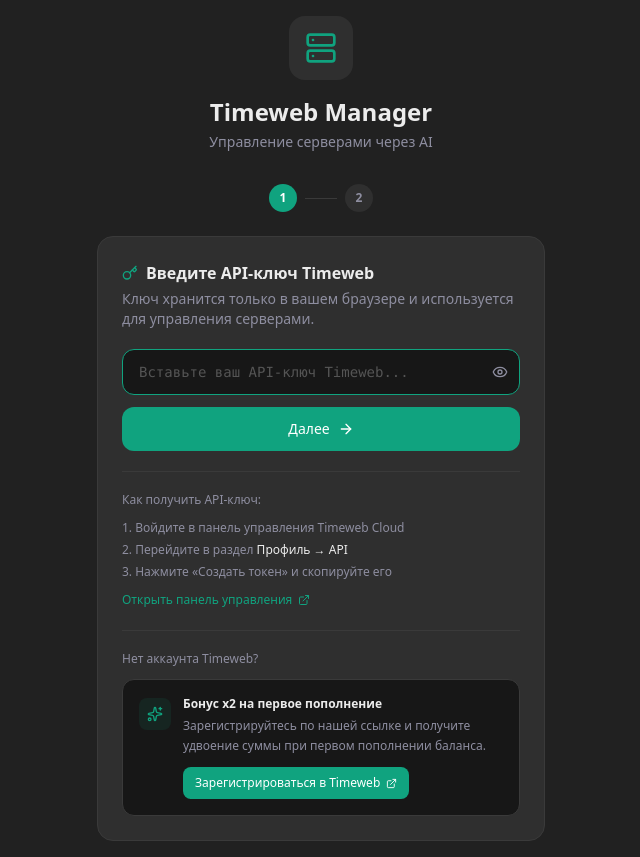
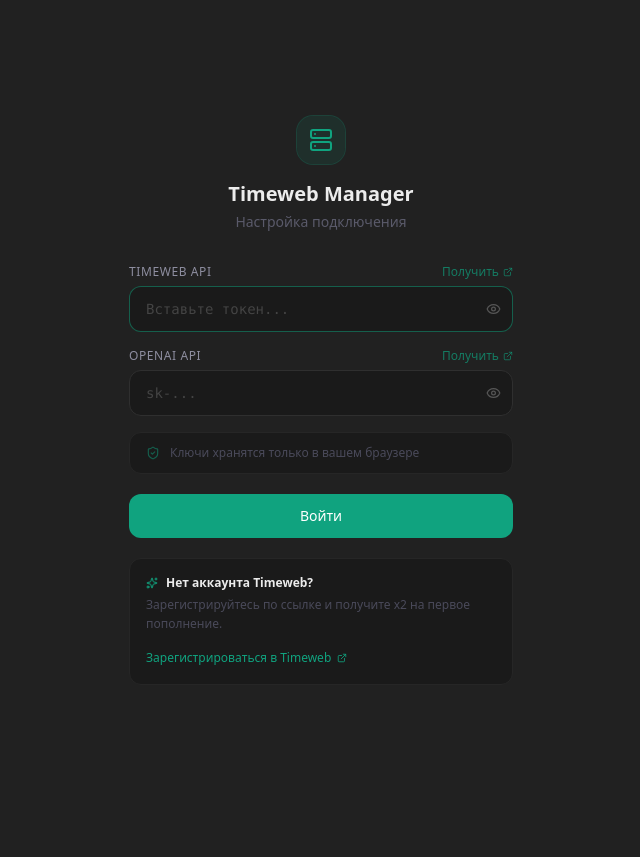
Before and after one commit to yarponomarevdev/timeweb-api-chat, a Next.js app: page / in a window 1280 px wide. Shown: the whole page, without its empty margins (319-959 px from the left). After the commit the page ends 800 px from the top, so only its background shows below. Built offline with nearby package versions, Linux system fonts and the light colour scheme.

Commit message:
feat: улучшен интерфейс и мобильная версия

```diff
--- a/app/globals.css
+++ b/app/globals.css
@@ -47,9 +47,13 @@ body {
 }
 
 /* Custom scrollbar */
-::-webkit-scrollbar { width: 6px; }
+::-webkit-scrollbar { width: 6px; height: 0; }
 ::-webkit-scrollbar-track { background: transparent; }
 ::-webkit-scrollbar-thumb { background: #3a3a3a; border-radius: 3px; }
+
+/* Утилита для полного скрытия scrollbar */
+.no-scrollbar { scrollbar-width: none; -ms-overflow-style: none; }
+.no-scrollbar::-webkit-scrollbar { display: none; }
 
 /* Markdown styles */
 .prose-chat {
--- a/app/layout.tsx
+++ b/app/layout.tsx
@@ -12,7 +12,7 @@ export const metadata: Metadata = {
 export default function RootLayout({ children }: { children: React.ReactNode }) {
   return (
     <html lang="ru" className="dark">
-      <body className={`${geist.variable} font-sans antialiased bg-[#212121] text-[#ececec] h-screen w-screen overflow-hidden`}>
+      <body suppressHydrationWarning className={`${geist.variable} font-sans antialiased bg-[#212121] text-[#ececec] h-screen w-screen overflow-hidden`}>
         {children}
       </body>
     </html>
--- a/components/api-key-setup.tsx
+++ b/components/api-key-setup.tsx
@@ -1,7 +1,7 @@
 "use client";
 
 import React, { useState } from "react";
-import { Server, Key, ExternalLink, Eye, EyeOff, Sparkles, ArrowRight, ArrowLeft } from "lucide-react";
+import { Server, Eye, EyeOff, ExternalLink, Sparkles, ShieldCheck } from "lucide-react";
 
 interface ApiKeySetupProps {
   initialTimewebKey?: string;
@@ -10,237 +10,146 @@ interface ApiKeySetupProps {
 }
 
 export function ApiKeySetup({ initialTimewebKey = "", initialOpenaiKey = "", onSave }: ApiKeySetupProps) {
-  const [step, setStep] = useState<1 | 2>(1);
+  const [timewebKey, setTimewebKey] = useState(initialTimewebKey);
+  const [openaiKey, setOpenaiKey] = useState(initialOpenaiKey);
+  const [showTimeweb, setShowTimeweb] = useState(false);
+  const [showOpenai, setShowOpenai] = useState(false);
+  const [errors, setErrors] = useState<{ timeweb?: string; openai?: string }>({});
 
-  // Шаг 1: Timeweb
-  const [timewebKey, setTimewebKey] = useState(initialTimewebKey);
-  const [showTimewebKey, setShowTimewebKey] = useState(false);
-  const [timewebError, setTimewebError] = useState("");
-
-  // Шаг 2: OpenAI
-  const [openaiKey, setOpenaiKey] = useState(initialOpenaiKey);
-  const [showOpenaiKey, setShowOpenaiKey] = useState(false);
-  const [openaiError, setOpenaiError] = useState("");
-
-  const handleStep1Submit = (e: React.FormEvent) => {
+  const handleSubmit = (e: React.FormEvent) => {
     e.preventDefault();
-    const trimmed = timewebKey.trim();
-    if (!trimmed) {
-      setTimewebError("Введите API-ключ Timeweb");
-      return;
-    }
-    setTimewebError("");
-    setStep(2);
-  };
-
-  const handleStep2Submit = (e: React.FormEvent) => {
-    e.preventDefault();
-    const trimmed = openaiKey.trim();
-    if (!trimmed) {
-      setOpenaiError("Введите API-ключ OpenAI");
-      return;
-    }
-    setOpenaiError("");
-    onSave(timewebKey.trim(), trimmed);
+    const errs: { timeweb?: string; openai?: string } = {};
+    if (!timewebKey.trim()) errs.timeweb = "Обязательное поле";
+    if (!openaiKey.trim()) errs.openai = "Обязательное поле";
+    if (Object.keys(errs).length) { setErrors(errs); return; }
+    onSave(timewebKey.trim(), openaiKey.trim());
   };
 
   return (
     <div className="min-h-screen bg-[#212121] flex items-center justify-center p-4">
-      <div className="w-full max-w-md">
+      <div className="w-full max-w-sm">
+
         {/* Логотип */}
         <div className="flex flex-col items-center mb-8">
-          <div className="w-16 h-16 bg-[#2f2f2f] rounded-2xl flex items-center justify-center mb-4">
-            <Server size={32} className="text-[#10a37f]" />
+          <div className="w-12 h-12 bg-[#10a37f]/10 ring-1 ring-[#10a37f]/25 rounded-2xl flex items-center justify-center mb-4">
+            <Server size={24} className="text-[#10a37f]" />
           </div>
-          <h1 className="text-2xl font-bold text-[#ececec]">Timeweb Manager</h1>
-          <p className="text-[#8e8ea0] text-sm mt-1">Управление серверами через AI</p>
+          <h1 className="text-xl font-bold text-[#ececec]">Timeweb Manager</h1>
+          <p className="text-[#5a5a6a] text-sm mt-1">Настройка подключения</p>
         </div>
 
-        {/* Индикатор шагов */}
-        <div className="flex items-center justify-center gap-2 mb-6">
-          {[1, 2].map((s) => (
-            <div key={s} className="flex items-center gap-2">
-              <div
-                className={`w-7 h-7 rounded-full flex items-center justify-center text-xs font-semibold transition-colors ${
-                  step === s
-                    ? "bg-[#10a37f] text-white"
-                    : step > s
-                    ? "bg-[#10a37f]/30 text-[#10a37f]"
-                    : "bg-[#2f2f2f] text-[#8e8ea0]"
-                }`}
-              >
-                {s}
-              </div>
-              {s < 2 && (
-                <div className={`w-8 h-px ${step > s ? "bg-[#10a37f]" : "bg-[#3a3a3a]"}`} />
-              )}
-            </div>
-          ))}
-        </div>
+        <form onSubmit={handleSubmit} className="flex flex-col gap-4">
 
-        {step === 1 ? (
-          /* ===== Шаг 1: Timeweb API ключ ===== */
-          <div className="bg-[#2f2f2f] rounded-2xl p-6 border border-[#3a3a3a]">
-            <div className="flex items-center gap-2 mb-1">
-              <Key size={16} className="text-[#10a37f]" />
-              <h2 className="text-[#ececec] font-semibold">Введите API-ключ Timeweb</h2>
-            </div>
-            <p className="text-[#8e8ea0] text-sm mb-5">
-              Ключ хранится только в вашем браузере и используется для управления серверами.
-            </p>
-
-            <form onSubmit={handleStep1Submit} className="flex flex-col gap-3">
-              <div className="relative">
-                <input
-                  type={showTimewebKey ? "text" : "password"}
-                  value={timewebKey}
-                  onChange={(e) => {
-                    setTimewebKey(e.target.value);
-                    setTimewebError("");
-                  }}
-                  placeholder="Вставьте ваш API-ключ Timeweb..."
-                  autoFocus
-                  className="w-full bg-[#171717] border border-[#3a3a3a] rounded-xl px-4 py-3 pr-11 text-[#ececec] placeholder-[#555] text-sm focus:outline-none focus:border-[#10a37f] transition-colors font-mono"
-                />
-                <button
-                  type="button"
-                  onClick={() => setShowTimewebKey((v) => !v)}
-                  className="absolute right-3 top-1/2 -translate-y-1/2 text-[#8e8ea0] hover:text-[#ececec] transition-colors"
-                >
-                  {showTimewebKey ? <EyeOff size={16} /> : <Eye size={16} />}
-                </button>
-              </div>
-
-              {timewebError && <p className="text-red-400 text-xs">{timewebError}</p>}
-
-              <button
-                type="submit"
-                className="w-full bg-[#10a37f] hover:bg-[#0d8f6f] text-white font-medium py-3 rounded-xl transition-colors text-sm flex items-center justify-center gap-2"
-              >
-                Далее
-                <ArrowRight size={16} />
-              </button>
-            </form>
-
-            {/* Инструкция по получению ключа */}
-            <div className="mt-5 pt-5 border-t border-[#3a3a3a]">
-              <p className="text-[#8e8ea0] text-xs mb-3">Как получить API-ключ:</p>
-              <ol className="text-[#8e8ea0] text-xs space-y-1.5 list-decimal list-inside">
-                <li>Войдите в панель управления Timeweb Cloud</li>
-                <li>Перейдите в раздел <span className="text-[#ececec]">Профиль → API</span></li>
-                <li>Нажмите «Создать токен» и скопируйте его</li>
-              </ol>
+          {/* Timeweb API */}
+          <div className="flex flex-col gap-1.5">
+            <div className="flex items-center justify-between">
+              <label className="text-xs font-medium text-[#8e8ea0] uppercase tracking-wider">
+                Timeweb API
+              </label>
               <a
                 href="https://timeweb.cloud/my/api-keys"
                 target="_blank"
                 rel="noopener noreferrer"
-                className="inline-flex items-center gap-1.5 mt-3 text-[#10a37f] hover:text-[#0d8f6f] text-xs transition-colors"
+                className="text-xs text-[#10a37f]/70 hover:text-[#10a37f] flex items-center gap-1 transition-colors"
               >
-                Открыть панель управления
-                <ExternalLink size={12} />
+                Получить <ExternalLink size={10} />
               </a>
             </div>
-
-            {/* Блок реферальной ссылки */}
-            <div className="mt-5 pt-5 border-t border-[#3a3a3a]">
-              <p className="text-[#8e8ea0] text-xs mb-3">Нет аккаунта Timeweb?</p>
-              <div className="bg-[#171717] rounded-xl p-4 border border-[#3a3a3a]">
-                <div className="flex items-start gap-3">
-                  <div className="w-8 h-8 bg-[#10a37f]/10 rounded-lg flex items-center justify-center flex-shrink-0 mt-0.5">
-                    <Sparkles size={16} className="text-[#10a37f]" />
-                  </div>
-                  <div>
-                    <p className="text-[#ececec] text-xs font-semibold mb-1">Бонус x2 на первое пополнение</p>
-                    <p className="text-[#8e8ea0] text-xs mb-3 leading-relaxed">
-                      Зарегистрируйтесь по нашей ссылке и получите удвоение суммы при первом пополнении баланса.
-                    </p>
-                    <a
-                      href="https://timeweb.cloud/?i=128621"
-                      target="_blank"
-                      rel="noopener noreferrer"
-                      className="inline-flex items-center gap-1.5 bg-[#10a37f] hover:bg-[#0d8f6f] text-white text-xs font-medium px-3 py-2 rounded-lg transition-colors"
-                    >
-                      Зарегистрироваться в Timeweb
-                      <ExternalLink size={11} />
-                    </a>
-                  </div>
-                </div>
-              </div>
-            </div>
-          </div>
-        ) : (
-          /* ===== Шаг 2: OpenAI API ключ ===== */
-          <div className="bg-[#2f2f2f] rounded-2xl p-6 border border-[#3a3a3a]">
-            <div className="flex items-center gap-2 mb-1">
-              <Sparkles size={16} className="text-[#10a37f]" />
-              <h2 className="text-[#ececec] font-semibold">Введите API-ключ OpenAI</h2>
-            </div>
-            <p className="text-[#8e8ea0] text-sm mb-5">
-              AI работает за счёт вашего ключа OpenAI. Ключ хранится только в браузере.
-            </p>
-
-            <form onSubmit={handleStep2Submit} className="flex flex-col gap-3">
-              <div className="relative">
-                <input
-                  type={showOpenaiKey ? "text" : "password"}
-                  value={openaiKey}
-                  onChange={(e) => {
-                    setOpenaiKey(e.target.value);
-                    setOpenaiError("");
-                  }}
-                  placeholder="sk-..."
-                  autoFocus
-                  className="w-full bg-[#171717] border border-[#3a3a3a] rounded-xl px-4 py-3 pr-11 text-[#ececec] placeholder-[#555] text-sm focus:outline-none focus:border-[#10a37f] transition-colors font-mono"
-                />
-                <button
-                  type="button"
-                  onClick={() => setShowOpenaiKey((v) => !v)}
-                  className="absolute right-3 top-1/2 -translate-y-1/2 text-[#8e8ea0] hover:text-[#ececec] transition-colors"
-                >
-                  {showOpenaiKey ? <EyeOff size={16} /> : <Eye size={16} />}
-                </button>
-              </div>
-
-              {openaiError && <p className="text-red-400 text-xs">{openaiError}</p>}
-
-              <button
-                type="submit"
-                className="w-full bg-[#10a37f] hover:bg-[#0d8f6f] text-white font-medium py-3 rounded-xl transition-colors text-sm flex items-center justify-center gap-2"
-              >
-                Войти
-                <ArrowRight size={16} />
-              </button>
-
+            <div className="relative">
+              <input
+                type={showTimeweb ? "text" : "password"}
+                value={timewebKey}
+                onChange={(e) => { setTimewebKey(e.target.value); setErrors(p => ({ ...p, timeweb: undefined })); }}
+                placeholder="Вставьте токен..."
+                autoFocus
+                className={`w-full bg-[#1a1a1a] border rounded-xl px-4 py-3 pr-11 text-[#ececec] placeholder-[#444] text-sm focus:outline-none transition-colors font-mono ${
+                  errors.timeweb ? "border-red-500/50" : "border-[#2f2f2f] focus:border-[#10a37f]/50"
+                }`}
+              />
               <button
                 type="button"
-                onClick={() => setStep(1)}
-                className="w-full text-[#8e8ea0] hover:text-[#ececec] py-2 text-sm transition-colors flex items-center justify-center gap-1.5"
+                tabIndex={-1}
+                onClick={() => setShowTimeweb(v => !v)}
+                className="absolute right-3 top-1/2 -translate-y-1/2 text-[#555] hover:text-[#8e8ea0] transition-colors"
               >
-                <ArrowLeft size={14} />
-                Назад
+                {showTimeweb ? <EyeOff size={15} /> : <Eye size={15} />}
               </button>
-            </form>
+            </div>
+            {errors.timeweb && <p className="text-red-400/80 text-xs pl-1">{errors.timeweb}</p>}
+          </div>
 
-            {/* Инструкция по получению ключа OpenAI */}
-            <div className="mt-5 pt-5 border-t border-[#3a3a3a]">
-              <p className="text-[#8e8ea0] text-xs mb-3">Как получить API-ключ OpenAI:</p>
-              <ol className="text-[#8e8ea0] text-xs space-y-1.5 list-decimal list-inside">
-                <li>Зайдите на <span className="text-[#ececec]">platform.openai.com</span></li>
-                <li>Перейдите в раздел <span className="text-[#ececec]">API Keys</span></li>
-                <li>Нажмите «Create new secret key» и скопируйте его</li>
-              </ol>
+          {/* OpenAI API */}
+          <div className="flex flex-col gap-1.5">
+            <div className="flex items-center justify-between">
+              <label className="text-xs font-medium text-[#8e8ea0] uppercase tracking-wider">
+                OpenAI API
+              </label>
               <a
                 href="https://platform.openai.com/api-keys"
                 target="_blank"
                 rel="noopener noreferrer"
-                className="inline-flex items-center gap-1.5 mt-3 text-[#10a37f] hover:text-[#0d8f6f] text-xs transition-colors"
+                className="text-xs text-[#10a37f]/70 hover:text-[#10a37f] flex items-center gap-1 transition-colors"
               >
-                Открыть OpenAI Platform
-                <ExternalLink size={12} />
+                Получить <ExternalLink size={10} />
               </a>
             </div>
+            <div className="relative">
+              <input
+                type={showOpenai ? "text" : "password"}
+                value={openaiKey}
+                onChange={(e) => { setOpenaiKey(e.target.value); setErrors(p => ({ ...p, openai: undefined })); }}
+                placeholder="sk-..."
+                className={`w-full bg-[#1a1a1a] border rounded-xl px-4 py-3 pr-11 text-[#ececec] placeholder-[#444] text-sm focus:outline-none transition-colors font-mono ${
+                  errors.openai ? "border-red-500/50" : "border-[#2f2f2f] focus:border-[#10a37f]/50"
+                }`}
+              />
+              <button
+                type="button"
+                tabIndex={-1}
+                onClick={() => setShowOpenai(v => !v)}
+                className="absolute right-3 top-1/2 -translate-y-1/2 text-[#555] hover:text-[#8e8ea0] transition-colors"
+              >
+                {showOpenai ? <EyeOff size={15} /> : <Eye size={15} />}
+              </button>
+            </div>
+            {errors.openai && <p className="text-red-400/80 text-xs pl-1">{errors.openai}</p>}
           </div>
-        )}
+
+          {/* Заметка о безопасности */}
+          <div className="flex items-center gap-2.5 text-xs text-[#4a4a5a] bg-[#1a1a1a] rounded-xl px-4 py-3 border border-[#262626]">
+            <ShieldCheck size={14} className="text-[#10a37f]/50 flex-shrink-0" />
+            Ключи хранятся только в вашем браузере
+          </div>
+
+          {/* Кнопка входа */}
+          <button
+            type="submit"
+            className="w-full bg-[#10a37f] hover:bg-[#0e9572] active:bg-[#0b7a60] text-white font-medium py-3 rounded-xl transition-colors text-sm mt-1"
+          >
+            Войти
+          </button>
+        </form>
+
+        {/* Реферальная ссылка */}
+        <div className="mt-5 p-4 rounded-xl border border-[#262626] bg-[#1a1a1a]">
+          <div className="flex items-center gap-2 mb-1">
+            <Sparkles size={12} className="text-[#10a37f]" />
+            <span className="text-xs font-semibold text-[#ececec]">Нет аккаунта Timeweb?</span>
+          </div>
+          <p className="text-xs text-[#4a4a5a] leading-relaxed mb-2.5">
+            Зарегистрируйтесь по ссылке и получите x2 на первое пополнение.
+          </p>
+          <a
+            href="https://timeweb.cloud/?i=128621"
+            target="_blank"
+            rel="noopener noreferrer"
+            className="inline-flex items-center gap-1.5 text-xs text-[#10a37f] hover:text-[#0e9572] font-medium transition-colors"
+          >
+            Зарегистрироваться в Timeweb
+            <ExternalLink size={10} />
+          </a>
+        </div>
+
       </div>
     </div>
   );
--- a/lib/timeweb.ts
+++ b/lib/timeweb.ts
@@ -8,6 +8,11 @@ import type {
 } from "@/types/timeweb";
 
 const BASE = "https://api.timeweb.cloud/api/v1";
+
+// Коды ошибок, при которых стоит повторить запрос
+const RETRYABLE_STATUSES = new Set([429, 502, 503, 504]);
+const RETRY_ATTEMPTS = 3;
+const RETRY_DELAY_MS = 600;
 
 function getHeaders(token: string) {
   return {
@@ -22,12 +27,27 @@ async function apiRequest<T>(
   token: string,
   options: RequestInit = {}
 ): Promise<T> {
+  // Retry делаем только для read-only запросов, чтобы избежать дублей
+  const isReadOnly = !options.method || options.method === "GET";
+  const maxAttempts = isReadOnly ? RETRY_ATTEMPTS : 1;
+
+  let lastError: Error = new Error("Unknown error");
+
+  for (let attempt = 0; attempt < maxAttempts; attempt++) {
+    if (attempt > 0) {
+      await new Promise((r) => setTimeout(r, RETRY_DELAY_MS * attempt));
+    }
+
     const res = await fetch(`${BASE}${path}`, {
       ...options,
       headers: { ...getHeaders(token), ...options.headers },
     });
 
     if (!res.ok) {
+      if (RETRYABLE_STATUSES.has(res.status) && attempt < maxAttempts - 1) {
+        lastError = new Error(`Timeweb API error ${res.status}: ${res.statusText}`);
+        continue;
+      }
       const error = await res.json().catch(() => ({ message: res.statusText }));
       throw new Error(
         `Timeweb API error ${res.status}: ${error.message || JSON.stringify(error)}`
@@ -36,6 +56,9 @@ async function apiRequest<T>(
 
     if (res.status === 204) return null as T;
     return res.json();
+  }
+
+  throw lastError;
 }
 
 export async function listServers(token: string): Promise<TimewebServer[]> {
```
Also changed, not shown: components/chat-input.tsx (+9 -5 lines), components/chat.tsx (+86 -78 lines), 1 other file (tests, documents, lock files or other folders). Lines whose indentation alone changed are shown as unchanged.
